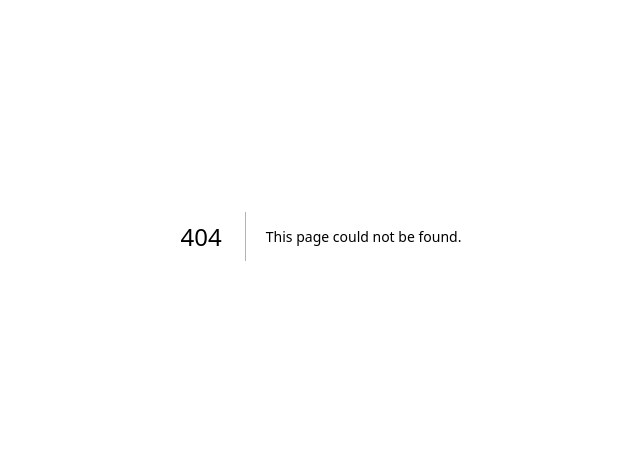
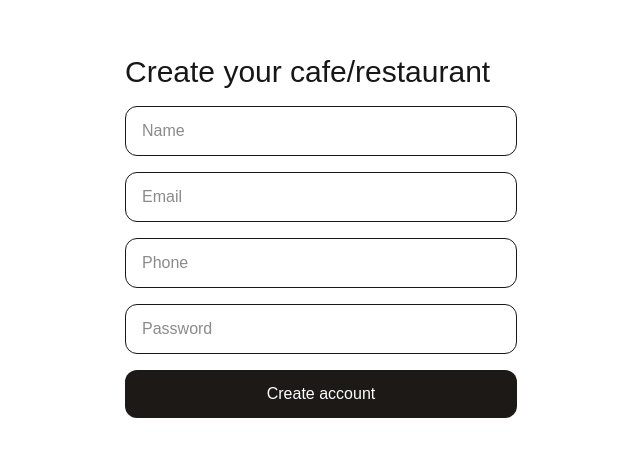
Before and after one commit to ryanzam/order-tidy, a Next.js app: page /register in a window 1280 px wide. Before the commit this address had no page. Shown: the part 164-620 px from the top of the page, without its empty margins (319-959 px from the left). Built offline with nearby package versions, Linux system fonts and the light colour scheme.

Commit message:
add register page

```diff
--- /dev/null
+++ b/app/register/page.tsx
@@ -0,0 +1,59 @@
+"use client";
+import { useState } from "react";
+import { useRouter } from "next/navigation";
+
+export default function Register() {
+    const r = useRouter();
+    const [f, setF] = useState({
+        name: "",
+        email: "",
+        phone: "",
+        password: "",
+    });
+    const [e, setE] = useState("");
+
+    const submit = async (x: React.FormEvent) => {
+        x.preventDefault();
+
+        const res = await fetch("/api/auth/register", {
+            method: "POST",
+            headers: { "Content-Type": "application/json" },
+            body: JSON.stringify(f),
+        });
+
+        const j = await res.json();
+        if (!res.ok) return setE(j.error || "Registration failed");
+        r.push("/dashboard");
+    };
+    return (
+        <main className="min-h-screen grid place-items-center p-6">
+            <form
+                onSubmit={submit}
+                className="card w-full max-w-md p-7 space-y-4"
+            >
+                <h1 className="serif text-3xl">Create your cafe/restaurant</h1>
+                {(["name", "email", "phone", "password"] as const).map((k) => (
+                    <input
+                        key={k}
+                        required
+                        type={
+                            k === "password"
+                                ? "password"
+                                : k === "email"
+                                  ? "email"
+                                  : "text"
+                        }
+                        placeholder={k[0].toUpperCase() + k.slice(1)}
+                        value={f[k]}
+                        onChange={(e) => setF({ ...f, [k]: e.target.value })}
+                        className="w-full rounded-xl border px-4 py-3"
+                    />
+                ))}
+                {e && <p className="text-red-600 text-sm">{e}</p>}
+                <button className="w-full rounded-xl bg-stone-900 py-3 text-white">
+                    Create account
+                </button>
+            </form>
+        </main>
+    );
+}
```
